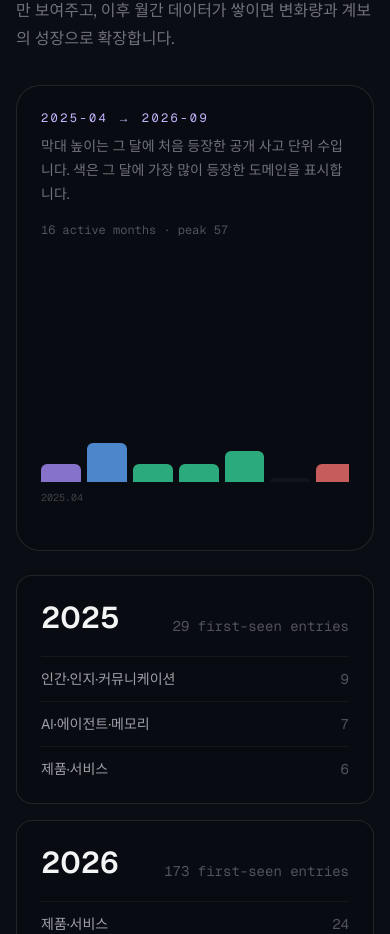
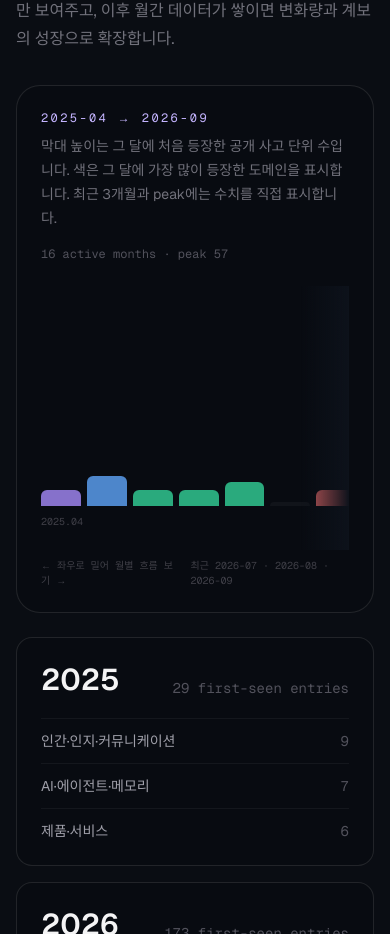
Before and after one commit to CarlosKim-1997/CarlosLab, a Next.js app: page /ideas in a window 390 px wide. Shown: the part 10773-11707 px from the top of the page. Built offline with nearby package versions, Linux system fonts and the light colour scheme; no server answers.

Commit message:
Improve timeline mobile affordance and labels

```diff
--- a/src/components/thinking/ThinkingTimeline.tsx
+++ b/src/components/thinking/ThinkingTimeline.tsx
@@ -47,6 +47,7 @@ export function ThinkingTimeline({ entries }: { entries: ThinkingEntry[] }) {
 
   const max = Math.max(...months.map((month) => counts.get(month) ?? 0), 1);
   const activeMonths = months.filter((month) => (counts.get(month) ?? 0) > 0);
+  const recentMonths = new Set(months.slice(-3));
 
   return (
     <div className="rounded-3xl border border-white/10 bg-black/10 p-6 lg:p-8">
@@ -57,7 +58,8 @@ export function ThinkingTimeline({ entries }: { entries: ThinkingEntry[] }) {
           </p>
           <p className="mt-2 max-w-2xl text-sm leading-6 text-zinc-500">
             막대 높이는 그 달에 처음 등장한 공개 사고 단위 수입니다. 색은 그 달에
-            가장 많이 등장한 도메인을 표시합니다.
+            가장 많이 등장한 도메인을 표시합니다. 최근 3개월과 peak에는 수치를
+            직접 표시합니다.
           </p>
         </div>
         <p className="font-mono text-xs text-zinc-600">
@@ -65,9 +67,10 @@ export function ThinkingTimeline({ entries }: { entries: ThinkingEntry[] }) {
         </p>
       </div>
 
+      <div className="relative">
         <div className="overflow-x-auto pb-2">
           <div
-          className="grid h-64 min-w-[820px] items-end gap-1.5"
+            className="grid h-64 min-w-[820px] items-end gap-1.5 pt-6"
             style={{
               gridTemplateColumns:
                 "repeat(" + months.length + ", minmax(20px, 1fr))",
@@ -79,13 +82,24 @@ export function ThinkingTimeline({ entries }: { entries: ThinkingEntry[] }) {
               const dominant = perDomain
                 ? [...perDomain.entries()].sort((a, b) => b[1] - a[1])[0]?.[0]
                 : undefined;
-            const height = count === 0 ? 2 : Math.max(8, (count / max) * 100);
-            const showLabel =
+              const height =
+                count === 0 ? 2 : Math.max(8, (count / max) * 88);
+              const showMonthLabel =
                 month.endsWith("-01") || month === start || month === end;
+              const showCount =
+                count > 0 && (count === max || recentMonths.has(month));
 
               return (
                 <div key={month} className="flex h-full flex-col justify-end">
                   <div className="relative flex flex-1 items-end">
+                    {showCount ? (
+                      <span
+                        className="absolute left-1/2 z-10 -translate-x-1/2 whitespace-nowrap font-mono text-[10px] font-semibold text-zinc-300"
+                        style={{ bottom: "calc(" + height + "% + 5px)" }}
+                      >
+                        {count}
+                      </span>
+                    ) : null}
                     <div
                       className="w-full rounded-t-md opacity-80 transition hover:opacity-100"
                       style={{
@@ -106,13 +120,28 @@ export function ThinkingTimeline({ entries }: { entries: ThinkingEntry[] }) {
                     />
                   </div>
                   <div className="mt-2 h-7 text-center font-mono text-[10px] text-zinc-700">
-                  {showLabel ? month.replace("-", ".") : ""}
+                    {showMonthLabel ? month.replace("-", ".") : ""}
                   </div>
                 </div>
               );
             })}
           </div>
         </div>
+
+        <div
+          aria-hidden="true"
+          className="pointer-events-none absolute inset-y-0 right-0 w-12 bg-gradient-to-l from-[#0d121b] to-transparent md:hidden"
+        />
+      </div>
+
+      <div className="mt-2 flex items-center justify-between gap-4 md:hidden">
+        <p className="font-mono text-[10px] text-zinc-700">
+          ← 좌우로 밀어 월별 흐름 보기 →
+        </p>
+        <p className="font-mono text-[10px] text-zinc-700">
+          최근 {months.slice(-3).join(" · ")}
+        </p>
+      </div>
     </div>
   );
 }
```
Lines whose indentation alone changed are shown as unchanged.
